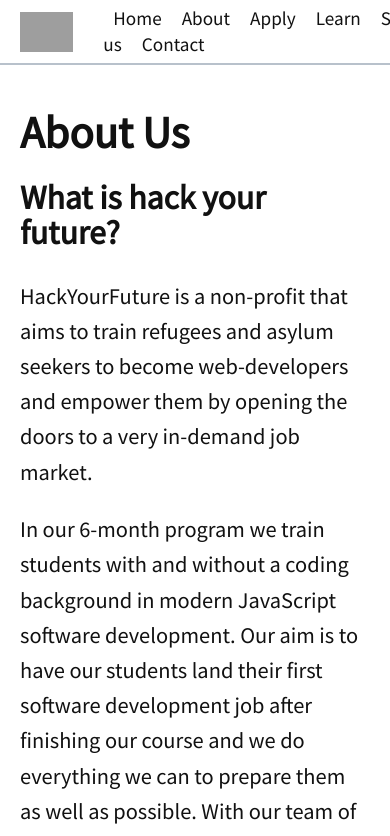
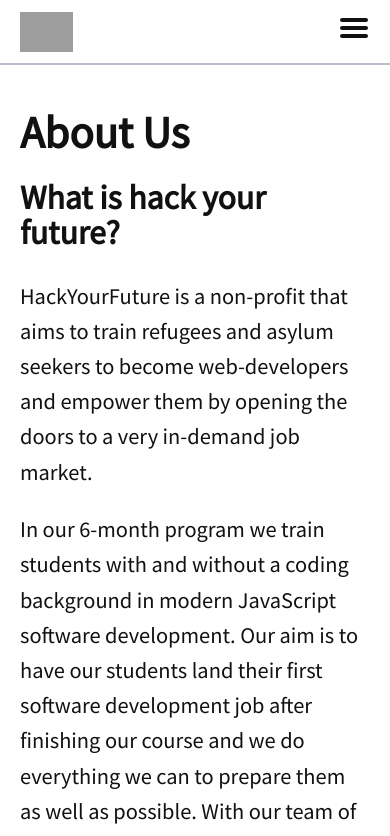
Before and after one commit to kevinsimper/hackyourfuture.dk, a Next.js app: page /about in a window 390 px wide. Shown: the top 836 px of the page. Built offline with nearby package versions, Linux system fonts and the light colour scheme; grey boxes are pictures that could not be loaded.

Commit message:
Add a basic mobilemenu

```diff
--- a/components/Header.js
+++ b/components/Header.js
@@ -1,4 +1,5 @@
 import { links } from './Navigation'
+import MobileMenu from './MobileMenu'
 
 export default () => {
   return (
@@ -25,16 +26,57 @@
             height: 40px;
             margin-right: 30px;
           }
+          .navigation {
+            display: none;
+          }
+          .menuicon {
+            position: absolute;
+            right: 10px;
+            padding: 10px;
+            z-index: 1;
+            cursor: pointer;
+          }
+          @media (min-width: 760px) {
+            .navigation {
+              display: block;
+            }
+            .menuicon {
+              display: none;
+            }
+          }
         `}
       </style>
       <img src="/static/hackyourfuture.png" className="logo" />
-      <div>
+      <div className="navigation">
         {links.map((link, key) => (
           <a href={link[1]} className="HeaderLink" key={key}>
             {link[0]}
           </a>
         ))}
       </div>
+      <div className="menuicon" id="togglemenu">
+        <svg
+          height="32"
+          viewBox="0 0 32 32"
+          width="32"
+          xmlns="http://www.w3.org/2000/svg"
+        >
+          <path
+            fill="#111"
+            d="M4 10h24a2 2 0 0 0 0-4H4a2 2 0 0 0 0 4zm24 4H4a2 2 0 0 0 0 4h24a2 2 0 0 0 0-4zm0 8H4a2 2 0 0 0 0 4h24a2 2 0 0 0 0-4z"
+          />
+        </svg>
+      </div>
+      <MobileMenu />
+      <script
+        dangerouslySetInnerHTML={{
+          __html: `
+        togglemenu.addEventListener('click', e => {
+          mobilemenu.classList.toggle('showmenu')
+        })
+      `
+        }}
+      />
     </div>
   )
 }
--- a/components/Layout.js
+++ b/components/Layout.js
@@ -1,7 +1,6 @@
 import Head from 'next/head'
 import Header from './Header'
 import Footer from './Footer'
-import MobileMenu from './MobileMenu'
 
 export default ({ children }) => {
   return (
@@ -33,7 +32,6 @@
         rel="stylesheet"
       />
       <Header />
-      <MobileMenu />
       {children}
       <Footer />
     </div>
--- a/components/MobileMenu.js
+++ b/components/MobileMenu.js
@@ -1,9 +1,11 @@
+import { links } from './Navigation'
+
 export default () => {
   return (
-    <div className="mobile-menu">
+    <div className="mobilemenu" id="mobilemenu">
       <style jsx>
         {`
-          .mobile-menu {
+          .mobilemenu {
             display: none;
             position: absolute;
             top: 0px;
@@ -13,14 +15,24 @@
             bottom: 0px;
             padding: 20px;
           }
-          .mobile-menu a {
+          .mobilemenu a {
             display: block;
+            font-size: 2rem;
+            line-height: 3rem;
+            text-decoration: none;
+          }
+          .showmenu {
+            display: block !important;
           }
         `}
       </style>
-      <a href="/">Home</a>
-      <a href="http://hackyourfuture.net/apply">Apply</a>
-      <a href="http://hackyourfuture.net/index#contact">Contact</a>
+      <div>
+        {links.map((link, key) => (
+          <a href={link[1]} className="HeaderLink" key={key}>
+            {link[0]}
+          </a>
+        ))}
+      </div>
     </div>
   )
 }
```
